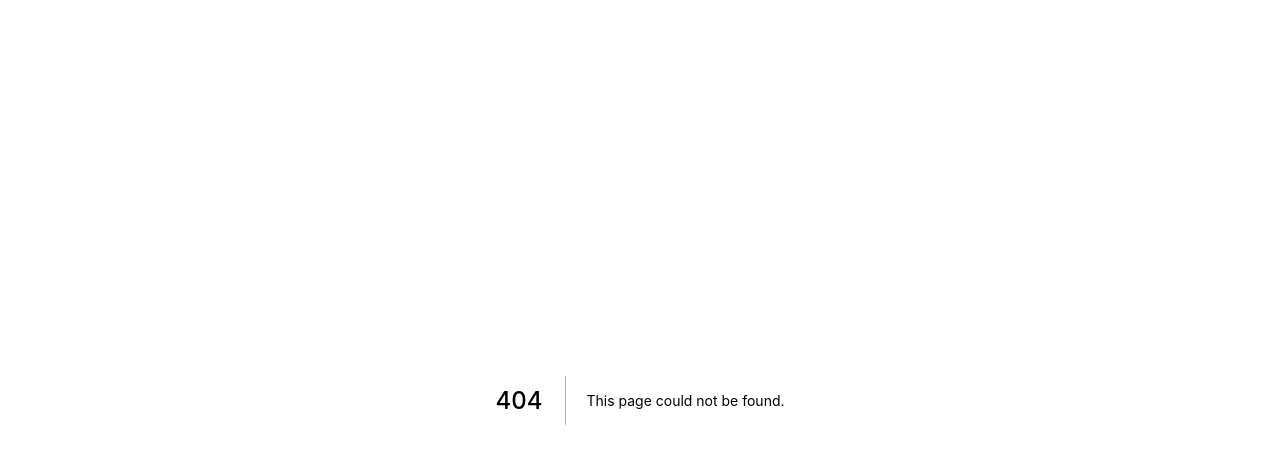
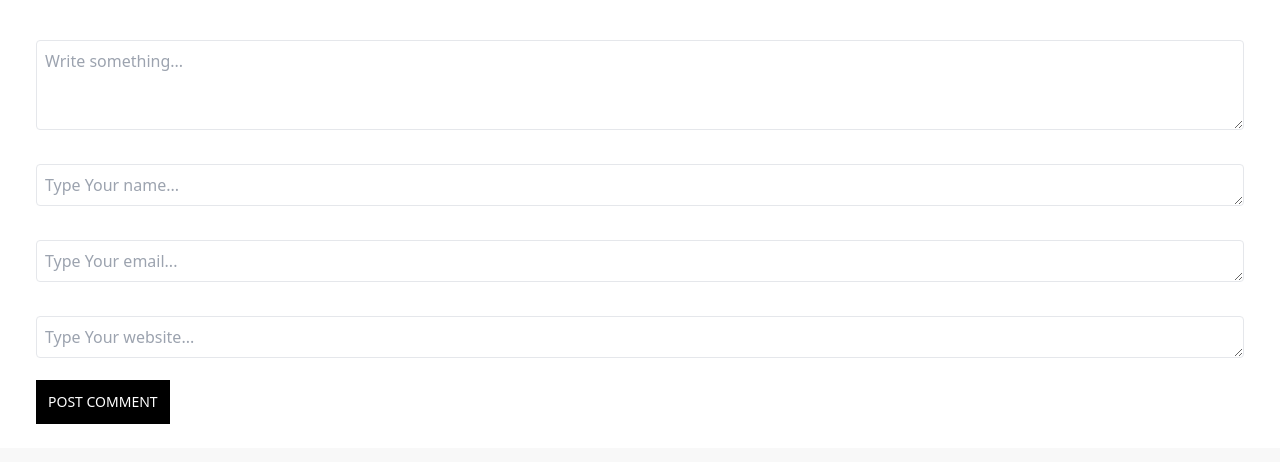
Before and after one commit to Krikor-Greg-Markarian/press71, a Next.js app: page /details/Postcomment in a window 1280 px wide. Before the commit this address had no page. Shown: the top 462 px of the page. Built offline with nearby package versions, Linux system fonts and the light colour scheme.

Commit message:
post comment section

```diff
--- /dev/null
+++ b/pages/details/Postcomment.js
@@ -0,0 +1,45 @@
+import React from "react";
+
+function Postcomment() {
+  return (
+
+      <div className="container mx-auto">
+        <div className="bg-white p-6">
+          <div className="mt-1 p-3 w-full">
+            <textarea
+              rows="3"
+              className="border p-2 rounded w-full"
+              placeholder="Write something..."
+            ></textarea>
+          </div>
+          <div className="mt-1 p-3 w-full">
+            <textarea
+              rows="1"
+              className="border p-2 rounded w-full"
+              placeholder="Type Your name..."
+            ></textarea>
+          </div>
+          <div className="mt-1 p-3 w-full">
+            <textarea
+              rows="1"
+              className="border p-2 rounded w-full"
+              placeholder="Type Your email..."
+            ></textarea>
+          </div>
+          <div className="mt-1 p-3 w-full">
+            <textarea
+              rows="1"
+              className="border p-2 rounded w-full"
+              placeholder="Type Your website..."
+            ></textarea>
+          </div>
+          <div className="mt-1 pl-3 w-full">
+          <button className = "bg-black p-3 text-white text-sm">POST COMMENT</button>
+          </div>
+        </div>
+      </div>
+
+  );
+}
+
+export default Postcomment;
```
